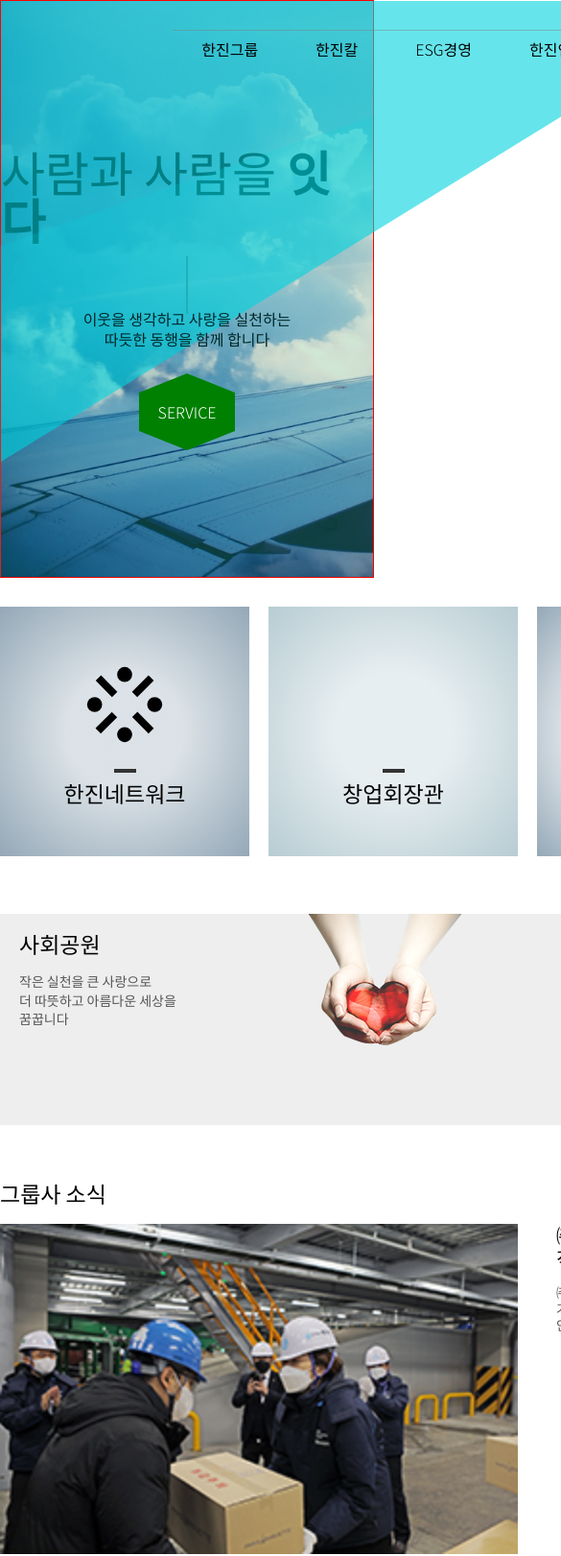
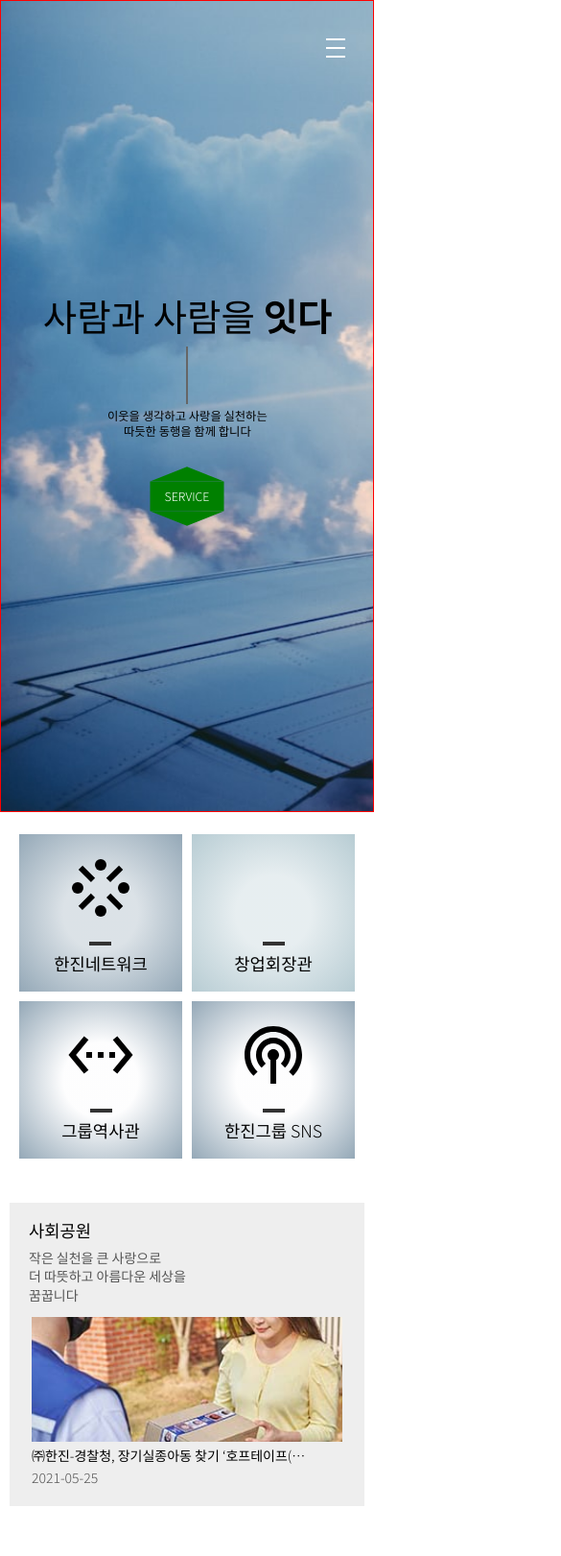
Before and after one commit to Sleepingoff/hanjinkal, a plain HTML site: page main.html in a window 390 px wide. Shown: the top 1621 px of the page at 96% size, 585 px wide, since content can reach past the window. Drawn offline with nearby package versions, Linux system fonts and the light colour scheme.

Commit message:
0410 start

```diff
--- a/css/common.css
+++ b/css/common.css
@@ -5,13 +5,14 @@
 .padding30{
  padding-top:30px;
  padding-bottom:30px;
+ transition: all 0.5s;
 }
 .padding100{
  padding-top:100px;
  padding-bottom:100px;
 }
 .wrap{
-  width: 1100px;
+  max-width: 1100px;
   margin: 0 auto;
 }
 .hide{
@@ -25,6 +26,7 @@
 }
 .h1{
   font-size: 50px;
+  transition: all 0.5s;
 }
 .h2{
   font-size: 40px;
--- a/css/header.css
+++ b/css/header.css
@@ -13,6 +13,7 @@ body{
     position: absolute;
     left: calc(50% - 550px);
     z-index: 1;
+    transition: all 0.5s;
   }
   header h1{
 
@@ -26,6 +27,7 @@ body{
   }
   header nav{
     display: flex;
+    align-items: center;
   }
   ul{
   }
@@ -70,6 +72,19 @@ body{
     font-size: 7px;
     vertical-align: 2px; /* vertical-align 글자수직정렬 */
   }
-  li{
-
-  }
+.ham{
+  font-size: 0;
+  border: none;
+  background-color: transparent;
+  width: 20px;
+  height: 20px;
+  border-top: 2px solid #fff;
+  border-bottom: 2px solid #fff;
+}
+.ham::before{
+  content: "";
+  width: 100%;
+  display: block;
+  height: 2px;
+  background-color: #fff;
+}
--- /dev/null
+++ b/css/response.css
@@ -0,0 +1,182 @@
+/* tablet */
+@media screen and (max-width: 1024px){
+    header{
+        width: 100%;
+        left: auto;
+        padding: 0 10px;
+        box-sizing: border-box;
+    }
+    header h1 a{
+        margin-top: 10px;
+    }
+    ul.gnb{
+        position: absolute;
+        left: 0;
+        top: 80px;
+        width: 100%;
+        border: none;
+        justify-content: center;
+    }
+    ul.etcmenu{
+        position: static;
+    }
+    main section{
+        padding: 0 10px;
+    }
+    main section#intro div ul li{
+        height: 24vw;
+    }
+    main section#intro div ul li a::before{
+        height: 8.5vw;
+    }
+    #society .wrap{
+        background-image: none;
+    }
+    #news .wrap ul{
+        display: block;
+    }
+    #news .wrap ul li{
+        width: auto;
+    }
+    #news .wrap ul li:first-child a{
+        display: grid;
+        grid-template-columns: 1fr 1fr;
+        grid-template-rows: 40px auto;
+        gap: 20px;
+    }
+    #news .wrap ul li:first-child a figure{
+        position: static;
+        width: auto;
+        grid-row: 1 / span 2;
+        grid-column: : 1 / 2;
+    }
+    #news .wrap ul li:first-child a h3{
+        grid-row: 1 / span 1;
+    }
+    #news .wrap ul li:first-child a p{
+        grid-row: 2 / span 1;
+        grid-column: : 2 / 3;
+    }
+    #news .wrap ul li:nth-child(n+2){
+        width: auto;
+    }
+}
+/* mobile */
+@media screen and (max-width: 760px){
+    header {
+        width: 100%;
+        left: 0;
+    }
+    header h1{
+        margin: 0 auto;
+    }
+    header h1 a{
+        transform: scale(0.6);
+    }
+    header nav ul:not(:last-child){
+        display: none;
+    }
+    .ham{
+        display: block;
+        transform: translateX(-20px);
+    }
+/*     title */
+    div#title{
+        height: 100%;
+        min-height: 440px;
+    }
+    div#title::before{
+        display: none;
+    }
+    div#title::after{
+        display: none;
+    }
+    div#title p{
+        transform: scale(0.77);
+        top: calc(-16px * 0.77);
+        margin-bottom: calc(30px * 0.77);
+    }
+    div#title a{
+        transform: scale(0.77);
+    }
+    main section#intro div ul{
+        flex-wrap: wrap;
+        row-gap: 10px;
+    }
+    main section#intro div ul li{
+        min-width: calc(100% / 2 - 10px / 2);
+        height: 42vw;
+    }
+    main section#intro div ul li a::before {
+        height: calc(94px * 0.77);
+        top: 0;
+    }
+
+    main section#intro div ul li a:hover::before {
+        height: calc(50px * 0.77);
+        top: 0;
+    }
+    main section#intro div ul li a:hover h3 {
+      transform: translateY(-70px);
+    }
+    main section#intro div ul li a:hover h3::before{
+        top: 60px;
+    }
+    main section#intro div ul li a:hover p{
+        bottom: 20px;
+    }
+
+/*     common */
+    .wrap{
+        padding: 0 10px;
+    }
+    .h1{
+        font-size: calc(50px * 0.77);
+    }
+    .h2{
+        font-size: calc(40px * 0.77);
+    }
+    .h3{
+      font-size: calc(23px * 0.77);
+    }
+    .h4{
+      font-size: calc(20px * 0.77);
+    }
+    .padding30{
+        padding-top: calc(30px * 0.77);
+        padding-bottom: calc(30px * 0.77);
+    }
+    #society .wrap{
+        flex-direction: column;
+        background-position-x: 200px;
+        background-position-y: -30px;
+    }
+    #society .wrap > p.p{
+        position: static;
+        margin: 10px 0;
+    }
+    #news .wrap{
+        padding: 20px;
+    }
+    #news .wrap ul{
+        justify-content: center;
+        align-items: center;
+    }
+    #news .wrap ul li{
+        width: 100%;
+    }
+    #news .wrap ul li:first-child a figure{
+        position: static;
+        width: 100%;
+    }
+    #news .wrap ul li:nth-child(n+2){
+        width: 100%;
+        white-space: nowrap;
+        overflow: hidden;
+        text-overflow: ellipsis;
+    }
+    #news .wrap ul li a date{
+        display: block;
+        text-align: right;
+    }
+}
--- a/css/title.css
+++ b/css/title.css
@@ -12,6 +12,7 @@ div#title{
     background-position-y: 73%;
     background-attachment: fixed;
     position: relative;
+    transition: all 0.5s;
   }
   div#title::before{
     content: "";
@@ -50,6 +51,7 @@ div#title{
     margin-bottom: 30px;
     position: relative;
     top: -16px;
+    transition: all 0.5s;
   }
   div#title a{
     background-color: green;
--- a/main.html
+++ b/main.html
@@ -15,6 +15,7 @@
     <link rel="stylesheet" href="css/title.css">
     <link rel="stylesheet" href="css/main.css">
     <link rel="stylesheet" href="css/footer.css">
+    <link rel="stylesheet" href="css/response.css">
 </head>
 <body>
     <!-- 상단영역 마크업주석  -->
@@ -32,6 +33,7 @@
                 <li><a href="">전체메뉴</a></li>
                 <li><a href="">ENGLISH</a></li>
             </ul>
+            <button class="hide ham">전체메뉴보기</button>
         </nav>
     </header>
     <!-- 타이틀영역 -->
```
Also changed, not shown: company.html (+1 -1 lines).
